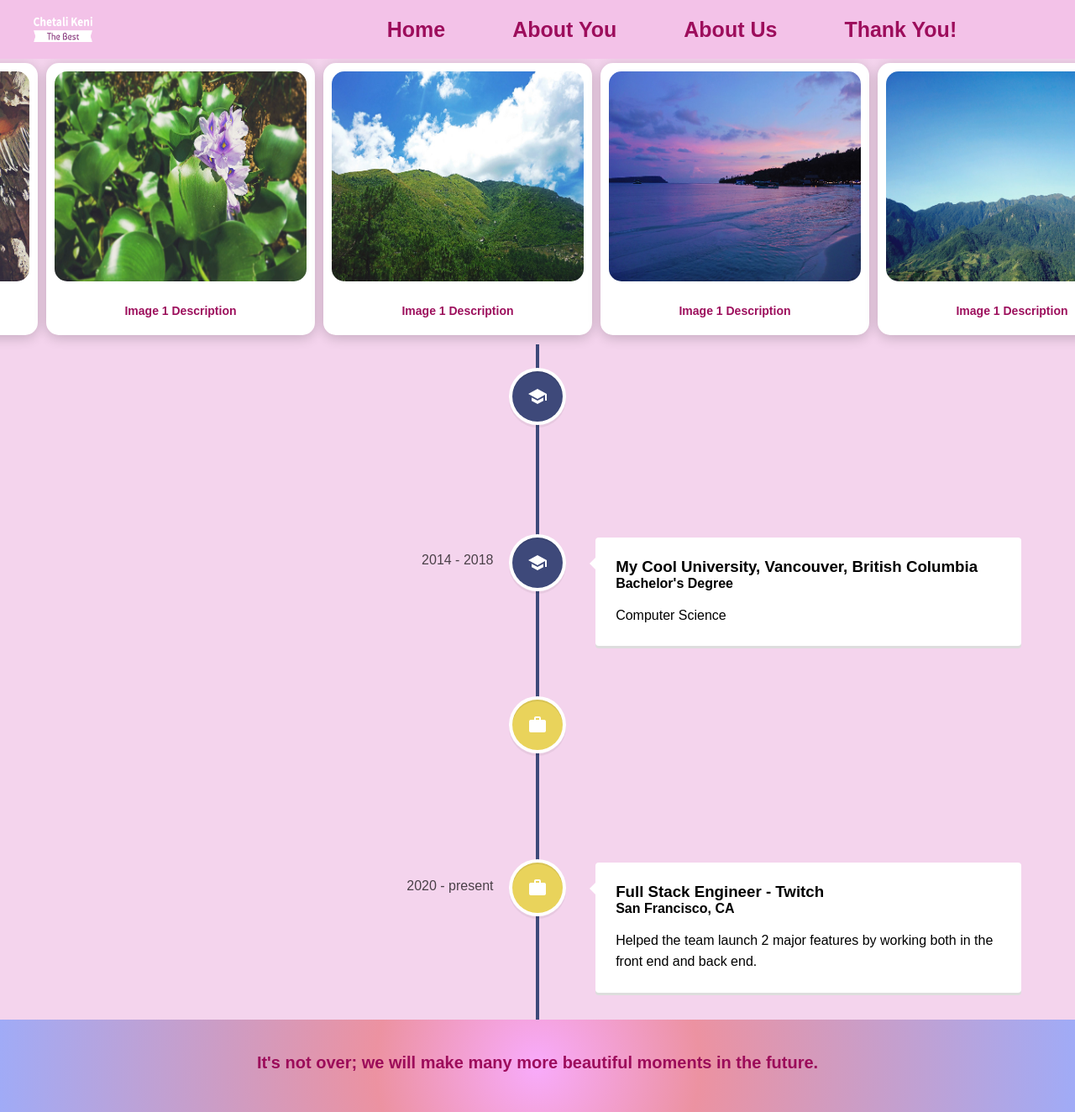
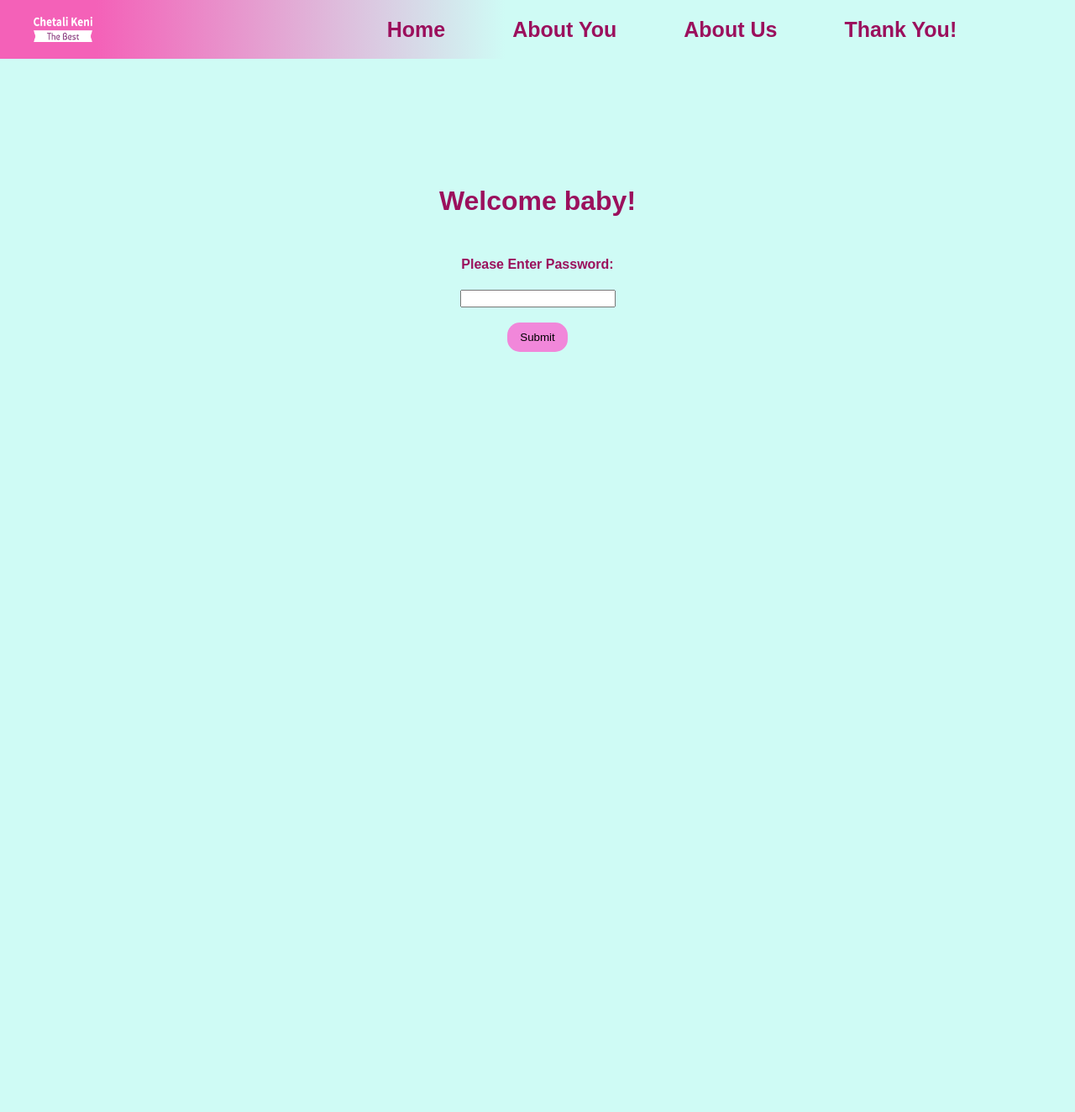
Before and after one commit to srsinari/final_deploy, a React (Create React App) app: page /experience in a window 1280 px wide. Shown: the whole page at 84% size. After the commit the page ends 800 px from the top, so only its background shows below. Built offline with nearby package versions, Linux system fonts and the light colour scheme.

Commit message:
Navbar color changed and other formating

```diff
--- a/src/app.jsx
+++ b/src/app.jsx
@@ -1,20 +1,33 @@
-import "./App.scss";
-import { BrowserRouter as Router, Routes, Route } from "react-router-dom";
-import Home from "./pages/Home";
-import Portfolio from "./pages/portfolio";
-import Projects from "./pages/Projects";
-import Experience from "./pages/Experience";
-import Navbar from "./components/Navbar";
-import Footer from "./components/Footer";
-import ProjectDisplay from "./pages/ProjectDisplay";
-import Thankyou from "./pages/thankyou";
+import React, { useState } from 'react';
+import { BrowserRouter as Router, Routes, Route, Navigate } from 'react-router-dom';
+import Home from './pages/Home';
+import Portfolio from './pages/portfolio';
+import Projects from './pages/Projects';
+import Experience from './pages/Experience';
+import Navbar from './components/Navbar';
+import Footer from './components/Footer';
+import ProjectDisplay from './pages/ProjectDisplay';
+import Thankyou from './pages/thankyou';
+import PasswordProtection from './pages/psw';
 
 function App() {
+  const [isAuthenticated, setIsAuthenticated] = useState(false);
+
+  const handlePasswordSubmit = (password) => {
+    // Replace 'yourPassword' with the actual password you want to set.
+    if (password === "@sunny'sbaby") {
+      setIsAuthenticated(true);
+    } else {
+      alert('Incorrect password. Please try again.');
+    }
+  };
+
   return (
     <div className="App">
       <div className="section"></div>
       <Router>
         <Navbar />
+        {isAuthenticated ? (
           <Routes>
             <Route path="/" element={<Home />} />
             <Route path="/clone_website" element={<Home />} />
@@ -23,6 +36,9 @@ function App() {
             <Route path="/project/:id" element={<ProjectDisplay />} />
             <Route path="/experience" element={<Experience />} />
           </Routes>
+        ) : (
+          <PasswordProtection onPasswordSubmit={handlePasswordSubmit} />
+        )}
       </Router>
     </div>
   );
--- a/src/helpers/ProjectList.js
+++ b/src/helpers/ProjectList.js
@@ -1,38 +1,38 @@
-import Proj1 from "../assets/proj1.jpg";
-import Proj2 from "../assets/proj2.jpg";
-import Proj3 from "../assets/proj3.webp";
-import Proj4 from "../assets/proj4.webp";
-import Proj5 from "../assets/proj5.jpg";
-import Proj6 from "../assets/proj6.png";
+import Proj1 from "../assets/image1.jpg";
+import Proj2 from "../assets/image2.jpg";
+import Proj3 from "../assets/image3.jpg";
+import Proj4 from "../assets/1.jpg";
+import Proj5 from "../assets/2.jpg";
+import Proj6 from "../assets/3.jpg";
 
 export const ProjectList = [
   {
-    name: "Dijkstra Algorithm Visualizer",
+    name: "image1",
     image: Proj1,
     skills: "JavaScript,HTML,CSS",
   },
   {
-    name: "Ecommerce Website",
+    name: "image2",
     image: Proj2,
     skills: "React,Node.js,MongoDB",
   },
   {
-    name: "Spotify Clone",
+    name: "image3",
     image: Proj3,
     skills: "React,Node.js,MongoDB,SpotifyAPI",
   },
   {
-    name: "Social Media Website",
+    name: "image4",
     image: Proj4,
     skills: "React,Node.js,MySQL,GraphQL",
   },
   {
-    name: "Dashboard Visualizer",
+    name: "image5",
     image: Proj5,
     skills: "JavaScript,HTML,CSS",
   },
   {
-    name: "Mobile Game",
+    name: "image6",
     image: Proj6,
     skills: "React Native,JavaScript,HTML,CSS",
   },
--- a/src/pages/Marquee.jsx
+++ b/src/pages/Marquee.jsx
@@ -12,7 +12,7 @@ import i7 from "../assets/7.jpg"
 export default function Marqueee() {
   return (
     <div className='Marquee'>
-      <Marquee>
+      <Marquee pauseOnHover="true" >
     <div className='btwpost'>
     <div className='postcard'>
     <img src={i1} alt='' />
--- a/src/pages/Projects.js
+++ b/src/pages/Projects.js
@@ -7,7 +7,7 @@ import "../styles/Projects.css";
 function Projects() {
   return (
     <div className="projects">
-      <h1> My Personal Projects</h1>
+      <h1> About You</h1>
       <div className="projectList">
         {ProjectList.map((project, idx) => {
           return (
--- /dev/null
+++ b/src/pages/psw.jsx
@@ -0,0 +1,28 @@
+import React, { useState } from 'react';
+import "../styles/Footer.css"
+
+function PasswordProtection({ onPasswordSubmit }) {
+  const [password, setPassword] = useState('');
+
+  const handleSubmit = (e) => {
+    e.preventDefault();
+    onPasswordSubmit(password);
+  };
+
+  return (
+    <div className='psw'>
+    <h1> Welcome baby!</h1>
+      <form className="form" onSubmit={handleSubmit}>
+        <label><h4>Please Enter Password:</h4></label>
+        <input
+          type="password"
+          value={password}
+          onChange={(e) => setPassword(e.target.value)}
+        /><br/>
+        <button className='btn' type="submit">Submit</button>
+      </form>
+    </div>
+  );
+}
+
+export default PasswordProtection;
--- a/src/styles/Footer.css
+++ b/src/styles/Footer.css
@@ -1,3 +1,36 @@
+.psw{
+  margin-top: 130px;
+  display: flex;
+  align-items: center;
+  justify-content: center;
+  flex-direction: column;
+}
+.psw h1{
+  color: rgba(152, 4, 85, 0.951);
+}
+.btn{
+  border: 5px;
+  border-color: black;
+  border-radius: 15px;
+  padding: 10px 15px;
+  margin: 0px;
+  background-color: rgb(241, 135, 218);
+  cursor: pointer;
+
+}
+.btn:hover{
+  background-color: rgb(244, 212, 237);
+}
+
+.form{
+  color:rgba(152, 4, 85, 0.951) ;
+  flex-direction: column;
+  display: flex;
+  justify-content: center;
+  align-items: center;
+  padding: 5px;
+}
+
 .footer {
   width: 100%;
   height: 200px;
--- a/src/styles/Home.css
+++ b/src/styles/Home.css
@@ -7,7 +7,7 @@
 
 .intro {
   height: 100vh;
-  background: rgb(244, 212, 237);
+  background: rgb(207,251,245);
   display: flex;
   overflow: hidden;
 }
--- a/src/styles/Navbar.css
+++ b/src/styles/Navbar.css
@@ -1,7 +1,8 @@
 .navbar {
   width: 100%;
   height: 70px;
-  background: rgb(243, 194, 232);
+  background: rgb(244,97,184);
+background: linear-gradient(90deg, rgba(244,97,184,1) 9%, rgba(207,251,245,1) 47%);
   display: flex;
   align-items: center;
 }
@@ -40,7 +41,7 @@
   font-weight: bold;
 }
 .navbar a:hover{
-  color: white;
+  color:RED;
   transition: all 0.3s ease;
 }
 .toggleButton {
@@ -58,7 +59,7 @@
   margin-right: 20px;
   background-color: transparent;
   border: none;
-  color: white;
+  color: YELLOW;
   cursor: pointer;
 }
 
--- a/src/styles/ProjectDisplay.css
+++ b/src/styles/ProjectDisplay.css
@@ -5,7 +5,7 @@
   justify-content: center;
   align-items: center;
   flex-direction: column;
-  background-color: rgb(250, 230, 245);
+  background-color: rgb(207,251,245);
 }
 
 .project h1 {
--- a/src/styles/Projects.css
+++ b/src/styles/Projects.css
@@ -1,5 +1,5 @@
 .projects {
-  background-color: rgb(244, 212, 237);
+  background-color: rgb(222, 251, 247);
   width: 100%;
   height: auto;
   display: flex;
--- a/src/styles/lastmessage.scss
+++ b/src/styles/lastmessage.scss
@@ -1,30 +1,30 @@
 .main{
-  background-color:rgb(244, 212, 237) ;
+  background-color:rgb(207,251,245) ;
 }
 .fade-up {
     opacity: 1;
-    background: rgb(248,171,251);
-  background: radial-gradient(circle, rgba(248,171,251,1) 0%, rgba(236,146,161,1) 30%, rgba(158,170,247,0.9780287114845938) 100%);
-    p{
-        padding-top: 20px;
+    background: rgb(244,97,184);
+
+  p{
+        padding-top: 7px;
         font-size: 20px;
         display: flex;
-        height: 50px;
+        height: 20px;
         justify-content: center;
         text-align: center;
-        color:rgba(152, 4, 85, 0.951);
+        color:rgb(213, 236, 226);
         font-weight:bold
     }
 
   }
   .Marquee{background-color: rgb(244, 212, 237);
-    bottom:0;
-    height: 340px;
+       bottom:0;
+    height: 330px;
 
     img{
-      margin: 10px;
+      margin: 5px;
       width: 300px;
-      height: 250px;
+      height: 260px;
       background-color: white;
       padding: 0px 0px 0px 0px;
       border-radius: 15px;
@@ -37,7 +37,8 @@
  .postcard {
   margin-left: 50px;
   border-radius: 15px;
-  background-color: white;
+  background: rgb(217,83,223);
+  background: radial-gradient(circle, rgba(217,83,223,1) 0%, rgba(255,0,44,1) 30%, rgba(38,55,162,0.9780287114845938) 100%);;
   display: flex;
   flex-direction: column;
   align-items: center;
@@ -55,10 +56,12 @@
 
 /* Style for the text below the images */
 .postcard p {
+  width: 280px;
+  height: 30px;
   background-color: white;
   border-radius: 20px;
-  padding: 7px;
-  margin-top: 10px; /* Add space between image and text */
+  padding: 2px;
+  margin: 5px; /* Add space between image and text */
   text-align: center;
   font-weight: bold;
   font-size: 14px;
--- a/src/styles/thankyou.scss
+++ b/src/styles/thankyou.scss
@@ -1,20 +1,21 @@
 $main-font: 'Yanone Kaffeesatz',
 sans-serif;
-$new-white: rgb(248, 246, 234);
+$new-white: rgb(67, 67, 66);
 $text-margin: 10px;
+
 
 body {
       height: 570px;
     width: 100%;
     margin: 0;
-    background: rgb(209, 182, 214);
+    background: rgb(207,251,245);
     font-family: $main-font;
     position: absolute;
     box-sizing: border-box;
     #root {
         height: 100%;
         .page-container {
-          background: rgb(244, 212, 237);
+          background: rgb(207,251,245);
 
             position: relative;
             width: 100%;
@@ -46,6 +47,7 @@ body {
                 }
                 .front,
                 .back {
+                    color: rgb(249, 202, 225);
                     box-sizing: border-box;
                     height: 100%;
                     width: 100%;
@@ -61,6 +63,7 @@ body {
                     transition: transform ease 500ms;
                 }
                 .front {
+                    color: rgba(152, 4, 85, 0.951);
                   background: rgb(217,83,223);
                   background: radial-gradient(circle, rgba(217,83,223,1) 0%, rgba(255,0,44,1) 30%, rgba(38,55,162,0.9780287114845938) 100%);
                     z-index: 2;
```
Lines whose indentation alone changed are shown as unchanged.
